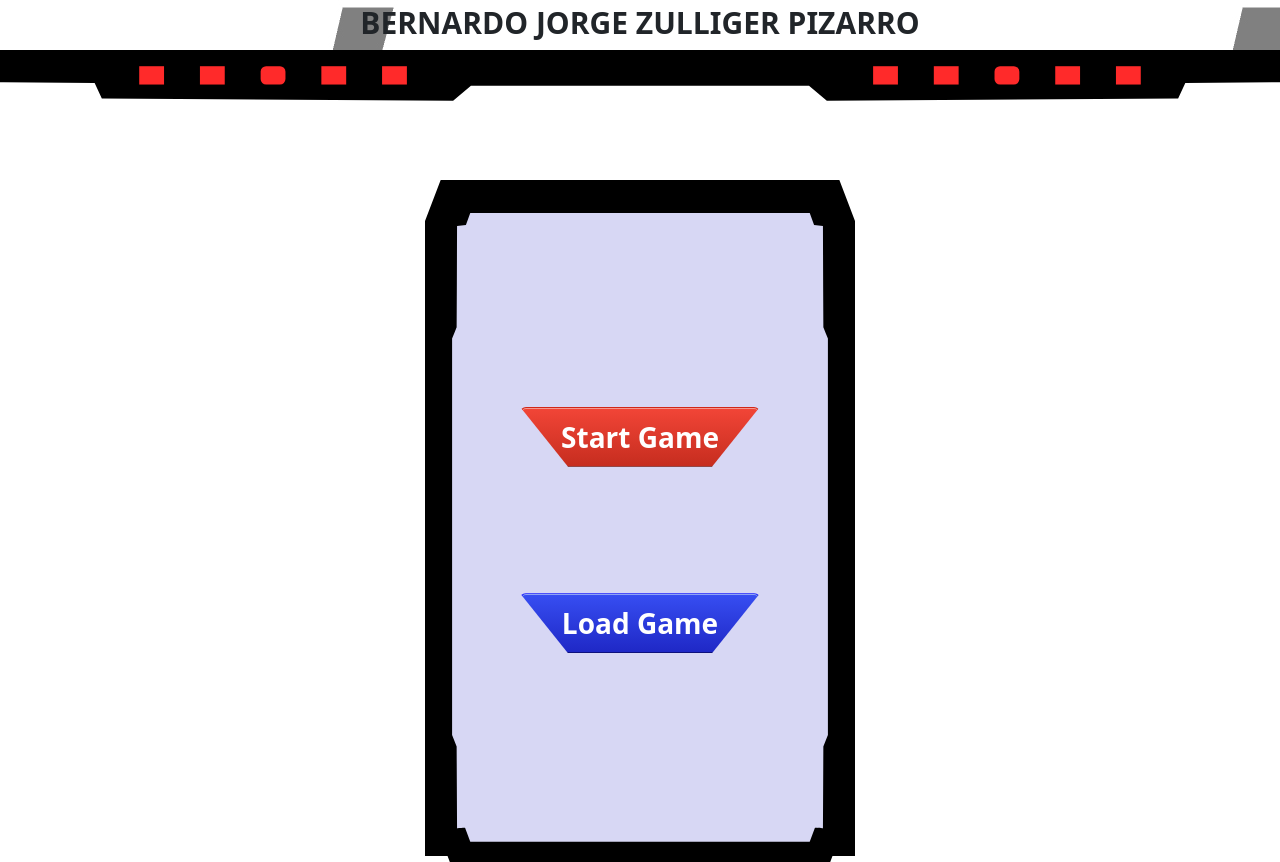
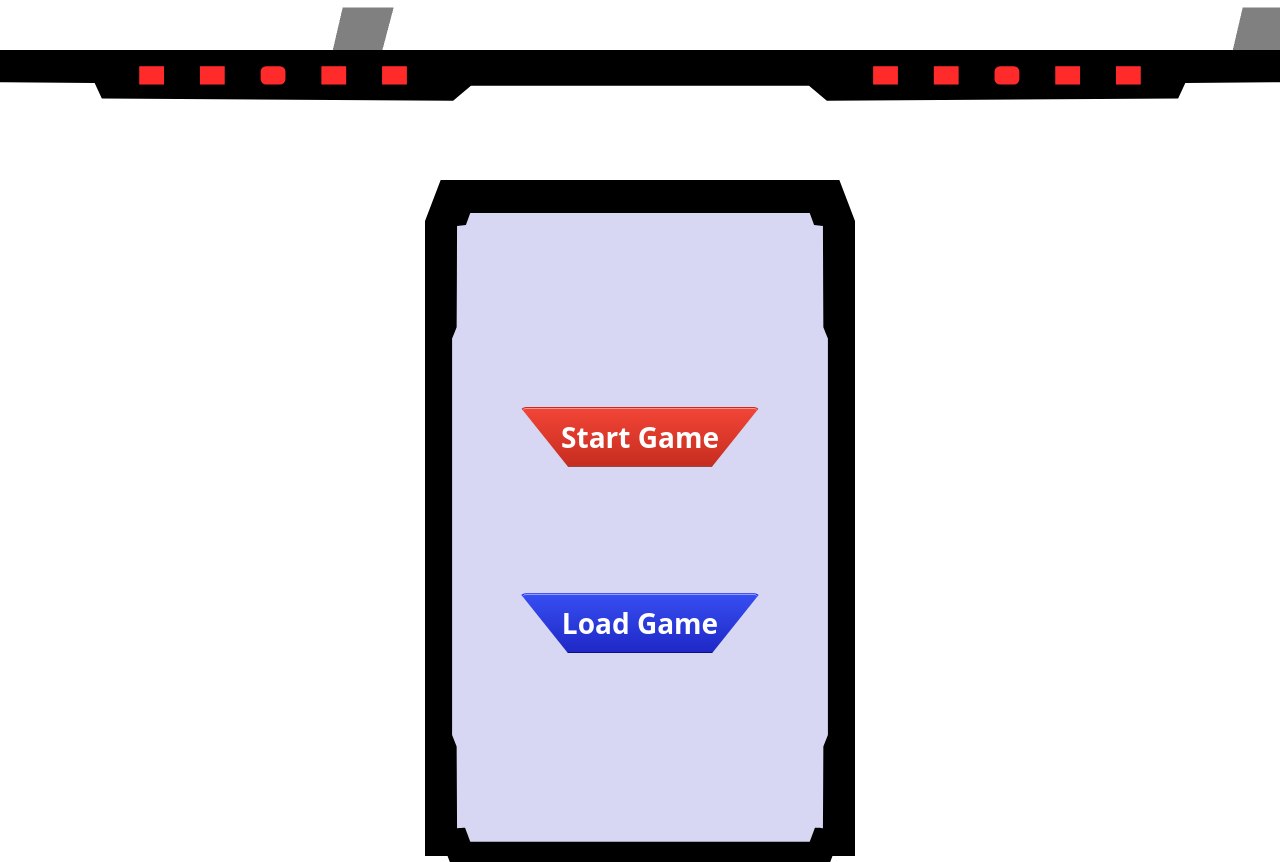
Before and after one commit to KassKerbal/DungeonAndRobots, a plain HTML site: page index.html in a window 1280 px wide. Shown: the top 862 px of the page. Drawn offline with nearby package versions, Linux system fonts and the light colour scheme; some packages are replaced by stand-ins of ours; a script that the page names is missing.

Commit message:
ComentarElNombre
Comento el nombre, pero lo dejo en el codigo

```diff
--- a/index.html
+++ b/index.html
@@ -11,7 +11,7 @@
 </head>
 
 <body>
-    <div class="credits"> BERNARDO JORGE ZULLIGER PIZARRO</div>
+    <!-- <div class="credits"> BERNARDO JORGE ZULLIGER PIZARRO</div> -->
     <div class="main" id="main">
         <div class="gameOptions" id="gameOptions">
             <div class="lossGame" id="lossGame"></div>
```
